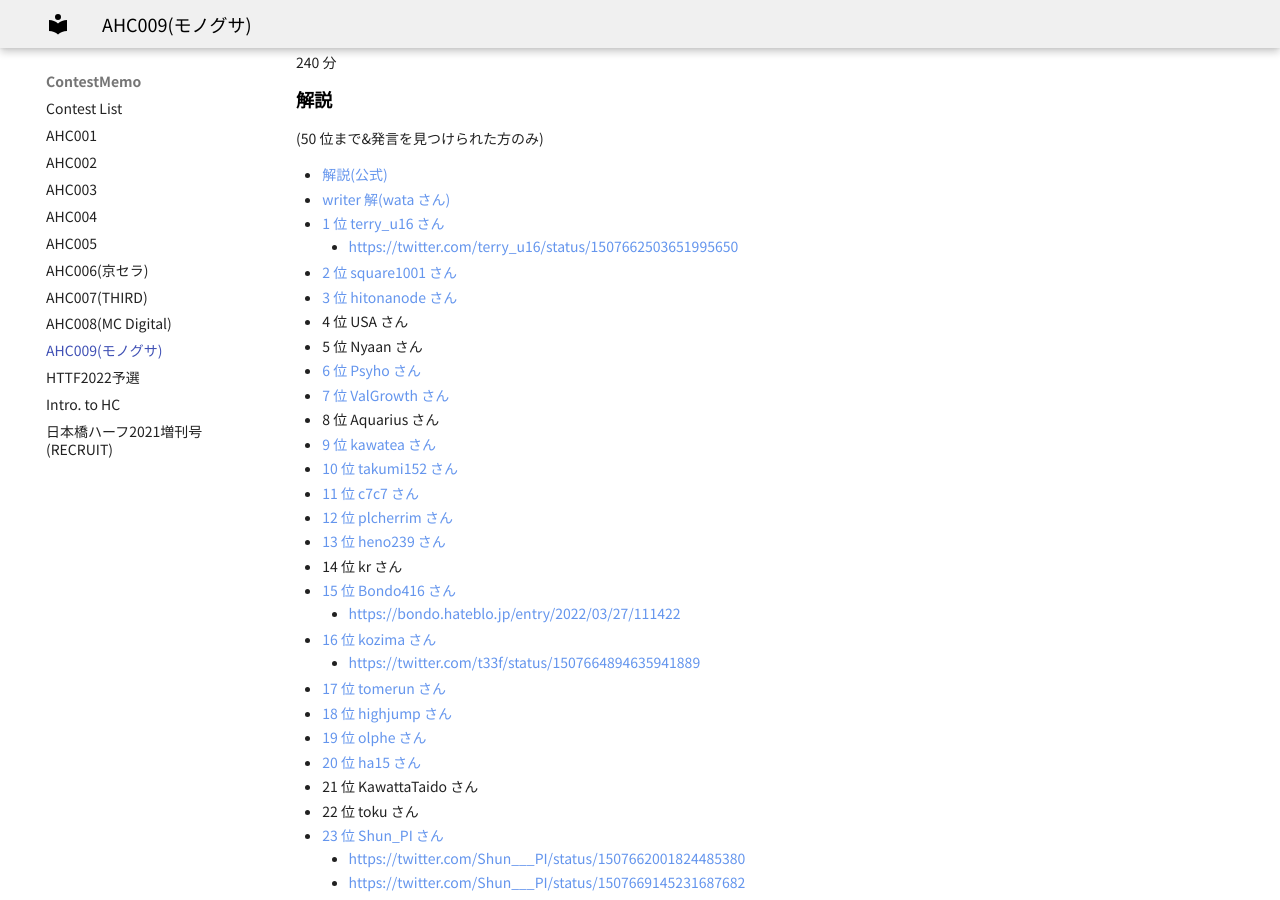
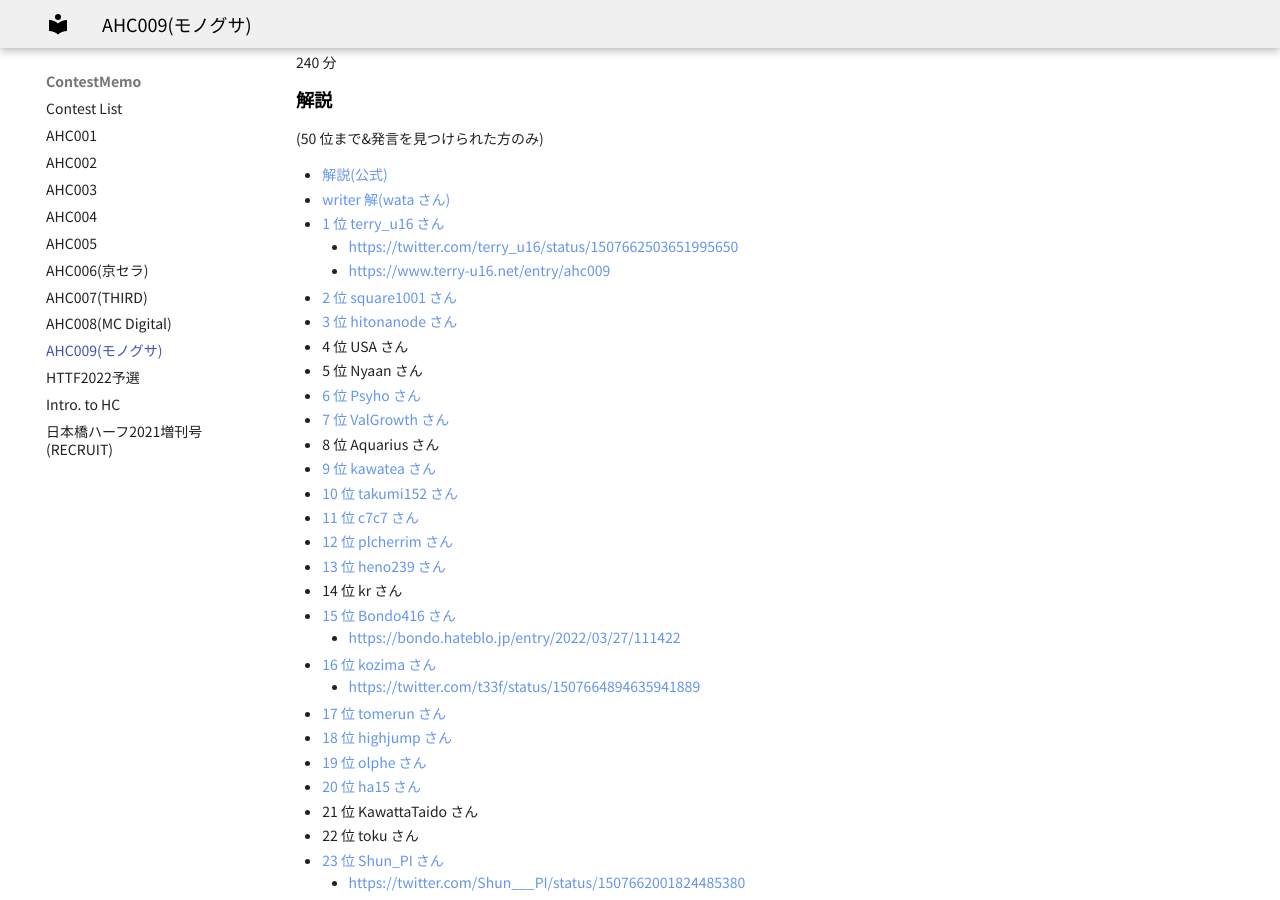
Before and after one commit to jetbead/AtCoderHeuristicContestMemo, an MkDocs documentation site: the page built from docs/ContestMemo/ahc009.md, in a window 1280 px wide and 900 px high, scrolled down 367 px. Built offline with MkDocs 1.6.1 and Material for MkDocs 9.7.7, drawn with Linux system fonts in a browser that asks for light colours; some web fonts are replaced; some of the changed lines change nothing that is shown.

Commit message:
Update ahc009.md

```diff
--- a/docs/ContestMemo/ahc009.md
+++ b/docs/ContestMemo/ahc009.md
@@ -25,6 +25,7 @@ title: AHC009(モノグサ)
 - [writer 解(wata さん)](https://twitter.com/wata_orz/status/1507660020963414016)
 - [1 位 terry_u16 さん](https://twitter.com/terry_u16/status/1507660599001780226)
   - https://twitter.com/terry_u16/status/1507662503651995650
+  - https://www.terry-u16.net/entry/ahc009
 - [2 位 square1001 さん](https://twitter.com/square10011/status/1507660876110708736)
 - [3 位 hitonanode さん](https://twitter.com/rsat__m/status/1507663533139718145)
 - 4 位 USA さん
```
